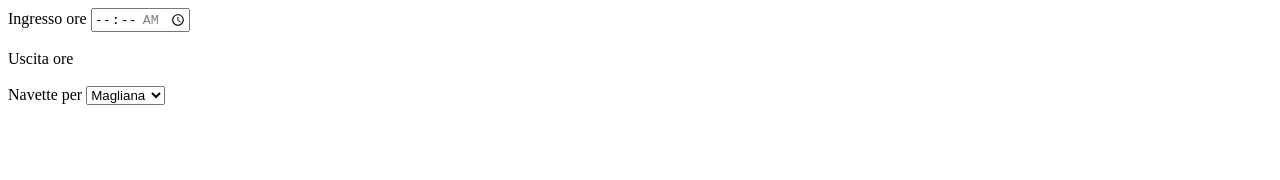
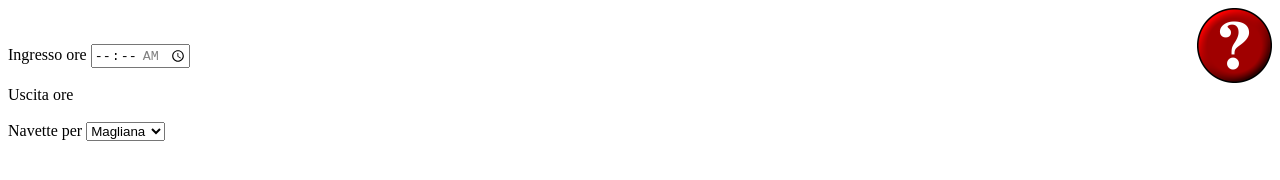
Before and after one commit to niklocastro/navettasogei, a plain HTML site: page index.html in a window 1280 px wide. Drawn offline with Linux system fonts and the light colour scheme.

Commit message:
added img

```diff
--- a/index.html
+++ b/index.html
@@ -8,7 +8,9 @@
 </head>
 
 <body>
-
+<img src="question.png" align="right"
+       onclick="alert('Navetta ver. 1.0\nultimo aggiornamento 04.02.2023\n\nSimula l\'orario di uscita del personale\nnormalista di Sogei S.p.A.\nvisualizza gli orari delle navette in uscita\ncalcolando la minore\/maggior presenza');"/>
+<br/><br/>
 <label for="appt">Ingresso ore </label>
 <input type="time" id="appt" name="appt"
        min="08:00" max="09:45" onchange="calcola()">
```
